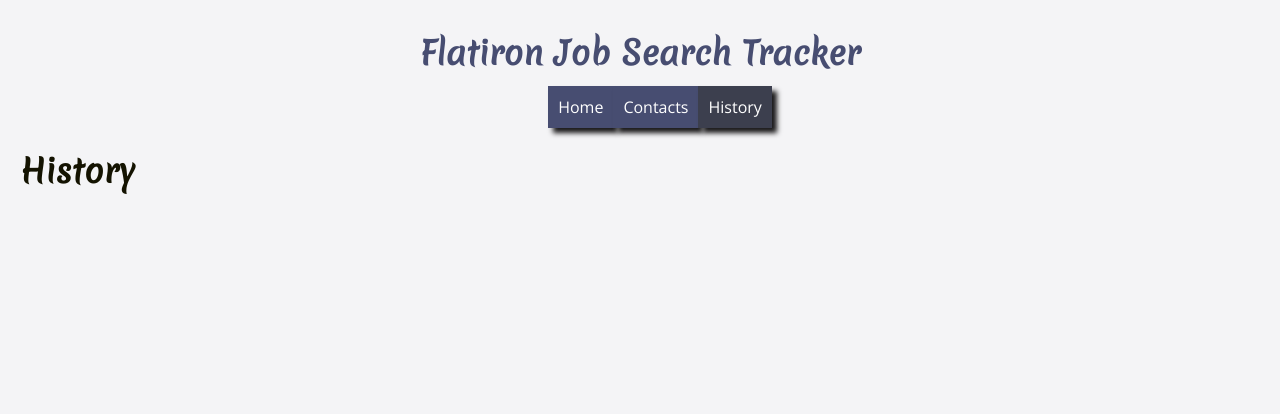
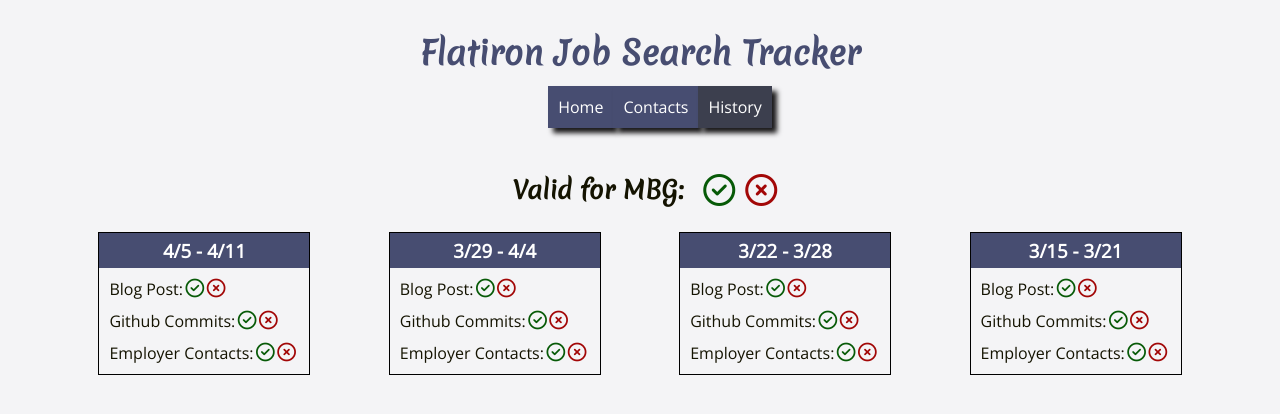
Before and after one commit to brownjer3/flatiron-job-search-tracker-frontend, a React (Create React App) app: page /history in a window 1280 px wide. Shown: the top 414 px of the page. Built offline with nearby package versions, Linux system fonts and the light colour scheme.

Commit message:
Set up History page with DisplayHistory

```diff
--- /dev/null
+++ b/src/history/DisplayHistory.js
@@ -0,0 +1,97 @@
+export default function DisplayHistory() {
+  return (
+    <div id="display-history">
+      <div className="small-box">
+        <div className="box-header">
+          <h3>4/5 - 4/11</h3>
+        </div>
+        <div className="box-content">
+          <p>
+            Blog Post:
+            <i className="far fa-check-circle green"></i>
+            <i className="far fa-times-circle red"></i>
+          </p>
+          <p>
+            Github Commits:
+            <i className="far fa-check-circle green"></i>
+            <i className="far fa-times-circle red"></i>
+          </p>
+          <p>
+            Employer Contacts:
+            <i className="far fa-check-circle green"></i>
+            <i className="far fa-times-circle red"></i>
+          </p>
+        </div>
+      </div>
+
+      <div className="small-box">
+        <div className="box-header">
+          <h3>3/29 - 4/4</h3>
+        </div>
+        <div className="box-content">
+          <p>
+            Blog Post:
+            <i className="far fa-check-circle green"></i>
+            <i className="far fa-times-circle red"></i>
+          </p>
+          <p>
+            Github Commits:
+            <i className="far fa-check-circle green"></i>
+            <i className="far fa-times-circle red"></i>
+          </p>
+          <p>
+            Employer Contacts:
+            <i className="far fa-check-circle green"></i>
+            <i className="far fa-times-circle red"></i>
+          </p>
+        </div>
+      </div>
+
+      <div className="small-box">
+        <div className="box-header">
+          <h3>3/22 - 3/28</h3>
+        </div>
+        <div className="box-content">
+          <p>
+            Blog Post:
+            <i className="far fa-check-circle green"></i>
+            <i className="far fa-times-circle red"></i>
+          </p>
+          <p>
+            Github Commits:
+            <i className="far fa-check-circle green"></i>
+            <i className="far fa-times-circle red"></i>
+          </p>
+          <p>
+            Employer Contacts:
+            <i className="far fa-check-circle green"></i>
+            <i className="far fa-times-circle red"></i>
+          </p>
+        </div>
+      </div>
+
+      <div className="small-box">
+        <div className="box-header">
+          <h3>3/15 - 3/21</h3>
+        </div>
+        <div className="box-content">
+          <p>
+            Blog Post:
+            <i className="far fa-check-circle green"></i>
+            <i className="far fa-times-circle red"></i>
+          </p>
+          <p>
+            Github Commits:
+            <i className="far fa-check-circle green"></i>
+            <i className="far fa-times-circle red"></i>
+          </p>
+          <p>
+            Employer Contacts:
+            <i className="far fa-check-circle green"></i>
+            <i className="far fa-times-circle red"></i>
+          </p>
+        </div>
+      </div>
+    </div>
+  );
+}
--- a/src/history/HistoryContainer.js
+++ b/src/history/HistoryContainer.js
@@ -1,10 +1,17 @@
 import React, { Component } from "react";
+import "./history.css";
+import DisplayHistory from "./DisplayHistory";
 
 export default class HistoryContainer extends Component {
   render() {
     return (
       <div id="history-container">
-        <h1>History</h1>
+        <div id="mbg-valid">
+          <h2>Valid for MBG:</h2>
+          <i className="far fa-check-circle green"></i>
+          <i className="far fa-times-circle red"></i>
+        </div>
+        <DisplayHistory />
       </div>
     );
   }
--- /dev/null
+++ b/src/history/history.css
@@ -0,0 +1,36 @@
+#history-container {
+  display: flex;
+  flex-direction: column;
+  align-items: center;
+  margin: 0 auto;
+  padding: 20px;
+}
+
+.small-box {
+  width: 210px;
+  border: 1px solid black;
+}
+
+.small-box i {
+  font-size: 1.17em;
+  padding-left: 2.5px;
+}
+
+#mbg-valid {
+  display: flex;
+  align-items: center;
+  margin: 0 auto;
+  padding: 10px;
+}
+
+#mbg-valid i {
+  font-size: 2em;
+  padding: 0 5px 0 5px;
+}
+
+#display-history {
+  display: flex;
+  flex-direction: row;
+  justify-content: space-evenly;
+  width: 100%;
+}
--- a/src/index.css
+++ b/src/index.css
@@ -19,6 +19,11 @@
 h1 {
   font-family: "Merienda", cursive;
   padding: 20px;
+}
+
+h2 {
+  font-family: "Merienda", cursive;
+  padding: 15px;
 }
 
 p {
```
